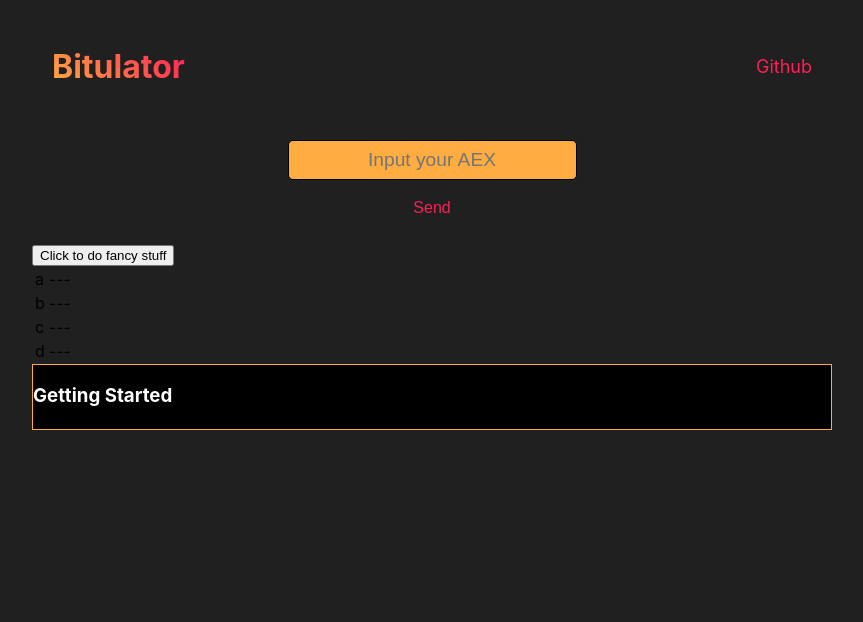
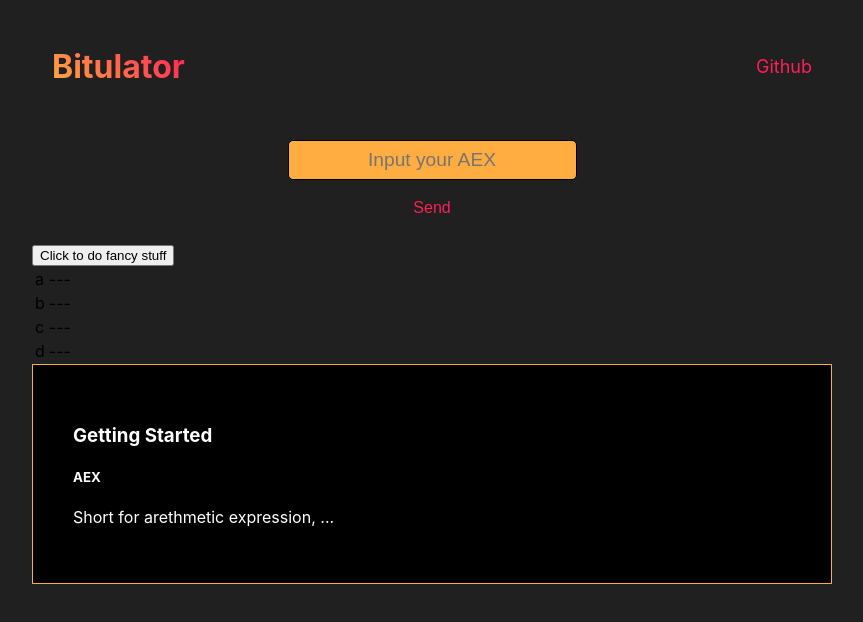
Before and after one commit to KavinSatheeskumar/bitulator, a React (Create React App) app in the folder frontend/: page / in a window 1280 px wide. Shown: the top 622 px of the page, without its empty margins (208-1071 px from the left). Built offline with nearby package versions, Linux system fonts and the light colour scheme.

Commit message:
Description

```diff
--- a/frontend/src/App.css
+++ b/frontend/src/App.css
@@ -77,6 +77,7 @@ html {
 }
 
 .description {
+  padding: 20px;
   background-color: black;
   border: #ffac41 solid 1px;
   color: #ffffff;
--- a/frontend/src/App.jsx
+++ b/frontend/src/App.jsx
@@ -116,8 +116,15 @@ const App = () => {
       */}
       </div>
       <div className="description">
+        <div style={
+          {
+            padding: 20
+          }
+        }>
         <h3>Getting Started</h3>
-        <h5></h5>
+        <h5>AEX</h5>
+        <p>Short for arethmetic expression, ... </p>
+        </div>
       </div>
     </div>
   );
```
